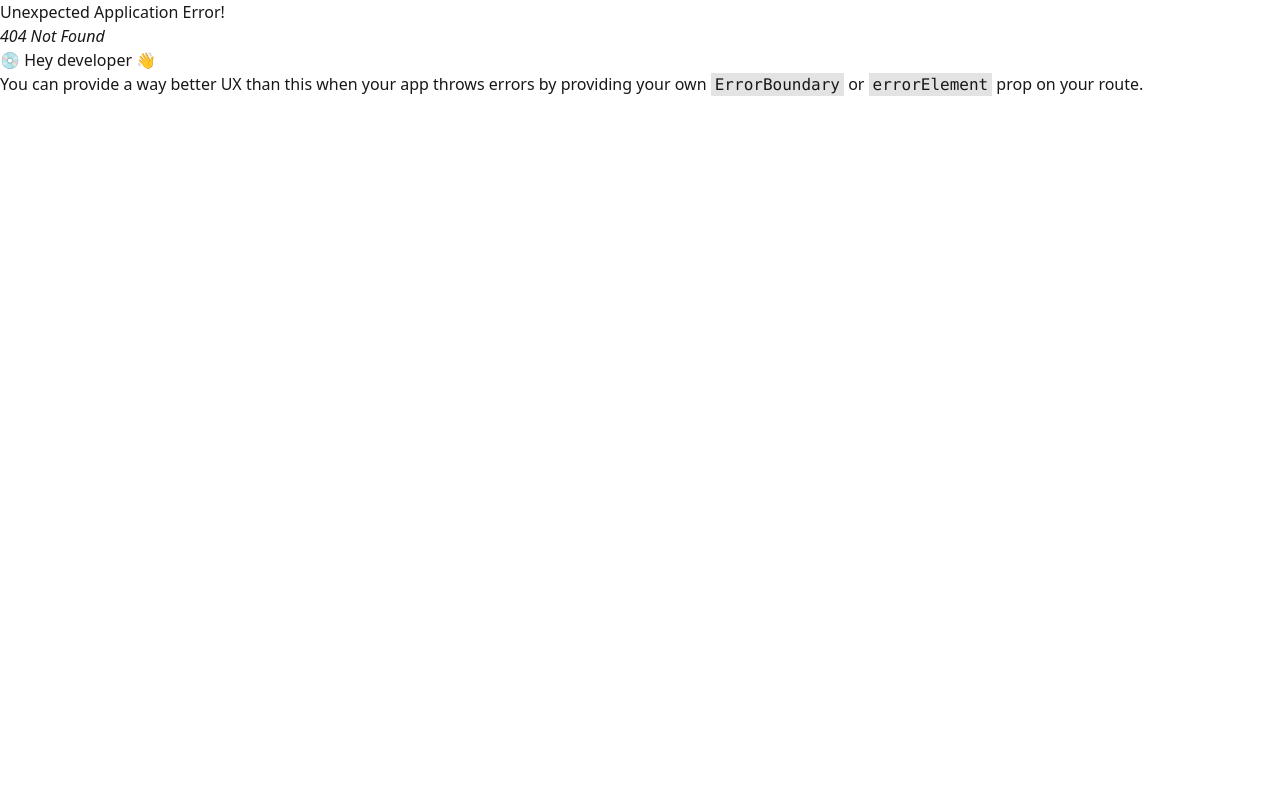
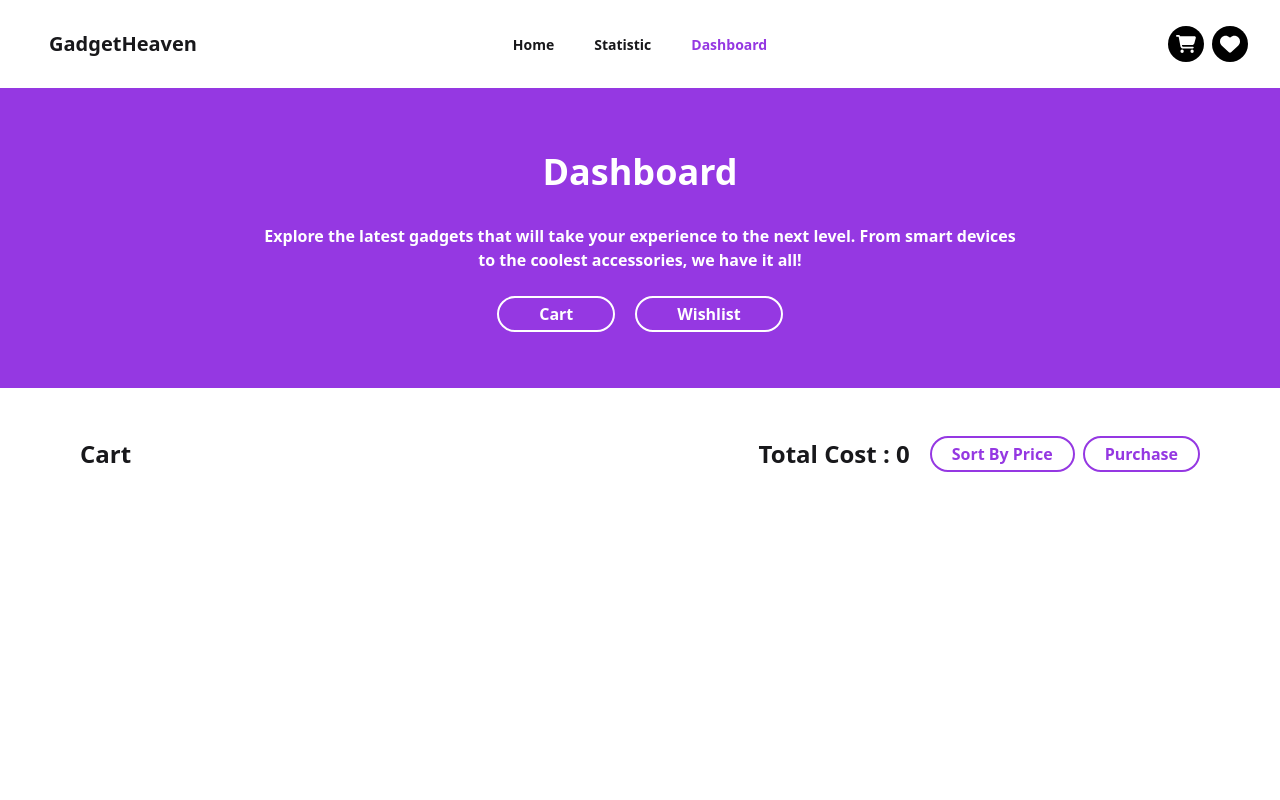
Before and after one commit to Nafiuls/gadgetHeaven, a React (Vite) app: page /dashboard/cart in a window 1280 px wide. Before the commit this address had no page. Shown: the top 800 px of the page. Built offline with nearby package versions, Linux system fonts and the light colour scheme.

Commit message:
still going on

```diff
--- /dev/null
+++ b/src/components/CartCard.jsx
@@ -0,0 +1,43 @@
+import React from "react";
+
+const CartCard = ({ item }) => {
+  const { product_title, description, price, product_image } = item;
+
+  return (
+    <div class="bg-white rounded-md shadow-md p-4 ">
+      <div class="flex items-center justify-between">
+        <div class="flex items-center space-x-4">
+          <div class="w-40   bg-gray-200 rounded-md">
+            <img
+              className="h-full w-full"
+              src={product_image}
+              alt=""
+              srcset=""
+            />
+          </div>
+          <div>
+            <h3 class="text-lg font-semibold text-gray-800">{product_title}</h3>
+            <p class="text-sm text-gray-500">{description}</p>
+            <p class="text-md font-medium text-gray-900">Price: $ {price}</p>
+          </div>
+        </div>
+        <button class="text-red-500 hover:text-red-700 cursor-pointer focus:outline-none">
+          <svg
+            xmlns="http://www.w3.org/2000/svg"
+            class="h-5 w-5"
+            viewBox="0 0 20 20"
+            fill="currentColor"
+          >
+            <path
+              fill-rule="evenodd"
+              d="M4.293 4.293a1 1 0 011.414 0L10 8.586l4.293-4.293a1 1 0 111.414 1.414L11.414 10l4.293 4.293a1 1 0 01-1.414 1.414L10 11.414l-4.293 4.293a1 1 0 01-1.414-1.414L8.586 10 4.293 5.707a1 1 0 010-1.414z"
+              clip-rule="evenodd"
+            />
+          </svg>
+        </button>
+      </div>
+    </div>
+  );
+};
+
+export default CartCard;
--- a/src/components/Heading.jsx
+++ b/src/components/Heading.jsx
@@ -4,7 +4,7 @@ const Heading = ({ main = "", text = "" }) => {
   return (
     <div>
       <p className="text-center font-black my-8 text-4xl capitalize">{main}</p>
-      <p className="max-w-3xl font-semibold">{text}</p>
+      <p className="text-center max-w-3xl font-semibold">{text}</p>
     </div>
   );
 };
--- a/src/layouts/MainLayout.jsx
+++ b/src/layouts/MainLayout.jsx
@@ -11,7 +11,7 @@ function MainLayout() {
       {/* navbar */}
       <Navbar />
       {/* dynamic section */}
-      <div className="min-h-screen px-20">
+      <div className="min-h-screen ">
         <Outlet />
       </div>
       {/* footer */}
--- /dev/null
+++ b/src/pages/Cart.jsx
@@ -0,0 +1,45 @@
+import React, { useEffect, useState } from "react";
+import { getProducts } from "../utils";
+import CartCard from "../components/CartCard";
+
+const Cart = () => {
+  const [products, setProducts] = useState([]);
+
+  useEffect(() => {
+    const products = getProducts();
+    setProducts(products);
+  }, []);
+
+  const totalPrice = products.reduce((acc, cv) => acc + cv.price, 0);
+
+  return (
+    <div>
+      <div className="flex items-center lg:flex-row flex-col justify-between">
+        <h1 className="text-2xl font-bold">Cart</h1>
+        <div className="flex items-center lg:flex-row flex-col gap-5">
+          <div>
+            <h1 className="text-2xl font-bold capitalize">
+              total cost : {totalPrice}
+            </h1>
+          </div>
+          <div className="flex lg:flex-row flex-col items-center gap-2">
+            <button className=" hover:bg-[#9538e2] hover:text-white transition-all cursor-pointer font-semibold border-2 border-[#9538e2] text-[#9538e2] px-5 py-1 rounded-full">
+              Sort By Price
+            </button>
+            <button className=" hover:bg-[#9538e2] hover:text-white transition-all cursor-pointer font-semibold border-2 border-[#9538e2] text-[#9538e2] px-5 py-1 rounded-full">
+              Purchase
+            </button>
+          </div>
+        </div>
+      </div>
+      {/*  */}
+      <div className="flex flex-col gap-3 my-12">
+        {products.map((item) => (
+          <CartCard key={item.product_id} item={item} />
+        ))}
+      </div>
+    </div>
+  );
+};
+
+export default Cart;
--- a/src/pages/Dashboard.jsx
+++ b/src/pages/Dashboard.jsx
@@ -1,7 +1,35 @@
 import React from "react";
+import Heading from "../components/Heading";
+import { NavLink, Outlet } from "react-router-dom";
 
 const Dashboard = () => {
-  return <div>this is dashboard</div>;
+  return (
+    <div>
+      {/* dashboard banner content */}
+      <div className="h-[300px] flex items-center flex-col justify-center bg-[#9538e2] text-white">
+        <Heading
+          main="dashboard"
+          text="Explore the latest gadgets that will take your experience to the next level. From smart devices to the coolest accessories, we have it all!"
+        />
+        <div className="my-6 flex gap-5 ">
+          <NavLink to={"cart"}>
+            <button className="text-white font-semibold border-2 border-white px-10 rounded-full py-1 hover:bg-white hover:text-black cursor-pointer transition-all ">
+              Cart
+            </button>
+          </NavLink>
+          <NavLink to={"wishlist"}>
+            <button className="text-white font-semibold border-2 border-white px-10 rounded-full py-1 hover:bg-white hover:text-black cursor-pointer transition-all ">
+              Wishlist
+            </button>
+          </NavLink>
+        </div>
+      </div>
+      {/* outlet */}
+      <div className="my-12 px-20">
+        <Outlet />
+      </div>
+    </div>
+  );
 };
 
 export default Dashboard;
--- /dev/null
+++ b/src/pages/Wishlist.jsx
@@ -0,0 +1,7 @@
+import React from "react";
+
+const Wishlist = () => {
+  return <div>wishlist page</div>;
+};
+
+export default Wishlist;
```
Also changed, not shown: src/routes/Routes.jsx (+13 -0 lines).
